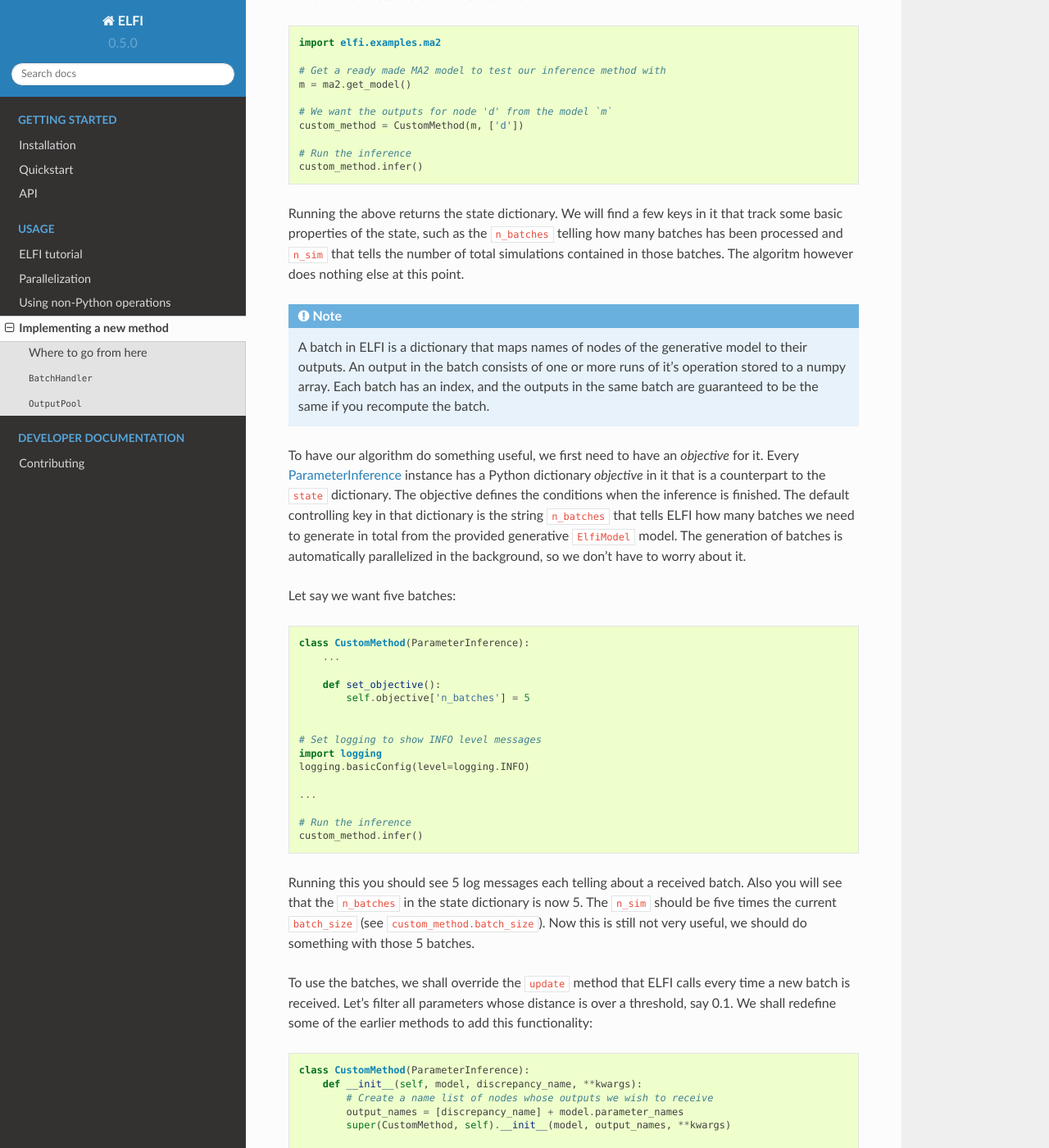
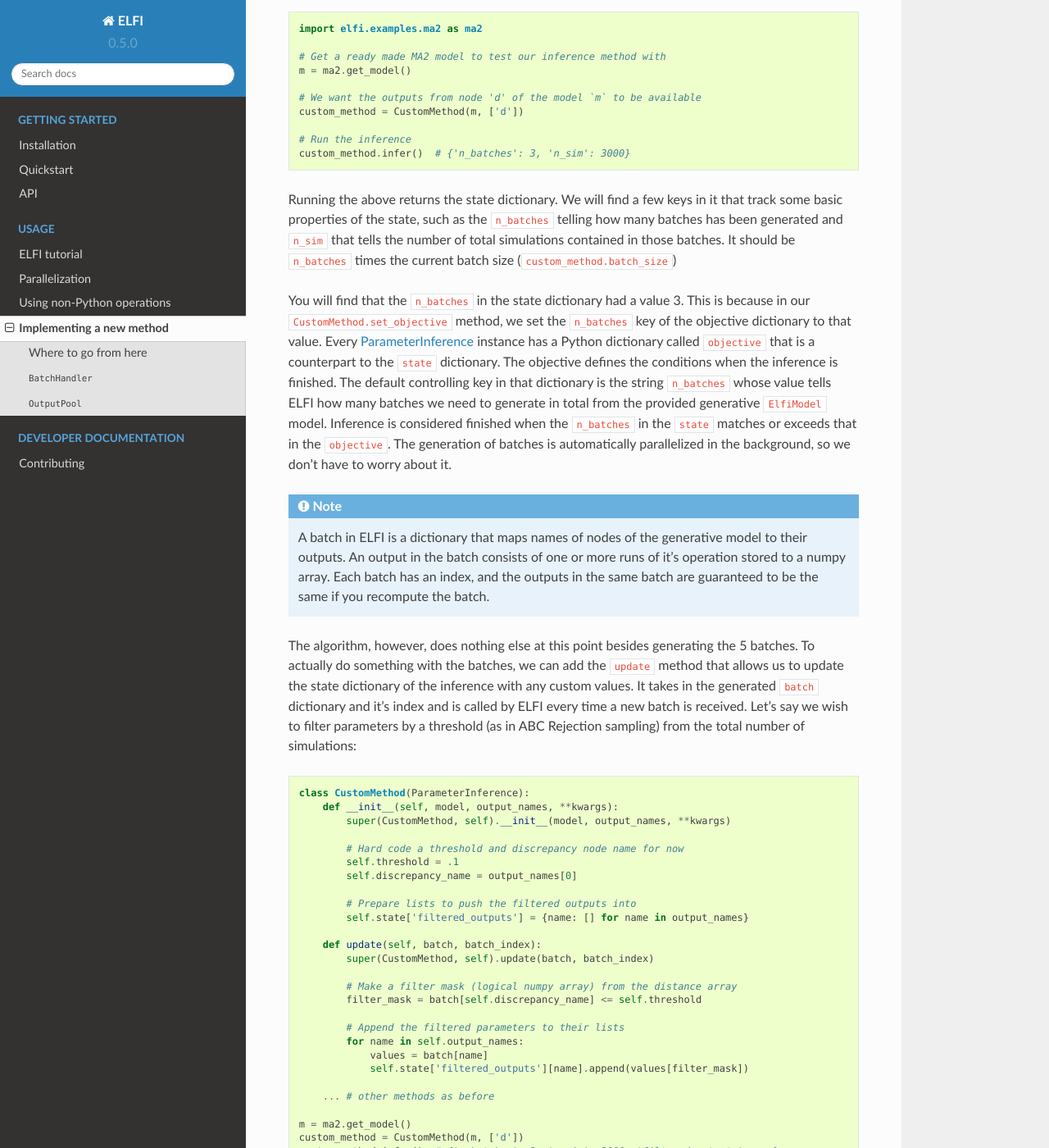
Before and after one commit to elfi-dev/elfi, a Sphinx documentation site: the page built from docs/usage/implementing-methods.rst, in a window 1280 px wide and 1400 px high, scrolled down 835 px. Shown: the whole window at 82% size. Built offline with Sphinx 7.4.7 and the Read the Docs theme 2.0.0, drawn with Linux system fonts in a browser that asks for light colours; some of the changed text lies outside the part shown.

Commit message:
Implementin a custom method documentation first version.

```diff
--- a/docs/usage/implementing-methods.rst
+++ b/docs/usage/implementing-methods.rst
@@ -1,10 +1,10 @@
 Implementing a new method
 =========================
 
-In this tutorial we lay out the basics for implement a custom parameter inference method
-using ELFI. ELFI provides many features out of the box, such as parallelization or random
-state handling. In a typical case these happen "automatically" behind the scenes when
-the algorithms are built on top of the provided interface classes.
+This tutorial provides the fundamentals for implementing custom parameter inference
+methods using ELFI. ELFI provides many features out of the box, such as parallelization or
+random state handling. In a typical case these happen "automatically" behind the scenes
+when the algorithms are built on top of the provided interface classes.
 
 The base class for parameter inference classes is the `ParameterInference`_ interface
 which is found from the ``elfi.methods.parameter_inference`` module. Among the methods in
@@ -16,15 +16,14 @@
 methods to create a working algorithm in ELFI::
 
     from elfi.methods.parameter_inference import ParameterInference
-    from elfi.methods.result import Result
 
     class CustomMethod(ParameterInference):
 
         def __init__(self, model, output_names, **kwargs):
             super(CustomMethod, self).__init__(model, output_names, **kwargs)
 
-        def set_objective(self, *args, **kwargs):
-            pass
+        def set_objective(self):
+            self.objective['n_batches'] = 3
 
         def extract_result(self):
             return self.state
@@ -34,114 +33,208 @@
 however return the member ``state`` dictionary that stores all the current state
 information of the inference. Let's make now an instance of our method and run it::
 
-    import elfi.examples.ma2
+    import elfi.examples.ma2 as ma2
 
     # Get a ready made MA2 model to test our inference method with
     m = ma2.get_model()
 
-    # We want the outputs for node 'd' from the model `m`
+    # We want the outputs from node 'd' of the model `m` to be available
     custom_method = CustomMethod(m, ['d'])
 
     # Run the inference
-    custom_method.infer()
+    custom_method.infer()  # {'n_batches': 3, 'n_sim': 3000}
 
 Running the above returns the state dictionary. We will find a few keys in it that track
 some basic properties of the state, such as the ``n_batches`` telling how many batches has
-been processed and ``n_sim`` that tells the number of total simulations contained in those
-batches. The algoritm however does nothing else at this point.
+been generated and ``n_sim`` that tells the number of total simulations contained in those
+batches. It should be ``n_batches`` times the current batch size
+(``custom_method.batch_size``)
+
+You will find that the ``n_batches`` in the state dictionary had a value 3. This is
+because in our ``CustomMethod.set_objective`` method, we set the ``n_batches`` key of the
+objective dictionary to that value. Every `ParameterInference`_ instance has a Python
+dictionary called ``objective`` that is a counterpart to the ``state`` dictionary. The
+objective defines the conditions when the inference is finished. The default controlling
+key in that dictionary is the string ``n_batches`` whose value tells ELFI how many batches
+we need to generate in total from the provided generative ``ElfiModel`` model. Inference
+is considered finished when the ``n_batches`` in the ``state`` matches or exceeds that in
+the ``objective``. The generation of batches is automatically parallelized in the
+background, so we don't have to worry about it.
 
 .. note:: A batch in ELFI is a dictionary that maps names of nodes of the generative model
    to their outputs. An output in the batch consists of one or more runs of it's operation
    stored to a numpy array. Each batch has an index, and the outputs in the same batch are
    guaranteed to be the same if you recompute the batch.
 
-To have our algorithm do something useful, we first need to have an *objective* for it.
-Every `ParameterInference`_ instance has a Python dictionary `objective` in it that is a
-counterpart to the ``state`` dictionary. The objective defines the conditions when the
-inference is finished. The default controlling key in that dictionary is the string
-``n_batches`` that tells ELFI how many batches we need to generate in total from the
-provided generative ``ElfiModel`` model. The generation of batches is automatically
-parallelized in the background, so we don't have to worry about it.
-
-Let say we want five batches::
+The algorithm, however, does nothing else at this point besides generating the 5 batches.
+To actually do something with the batches, we can add the ``update`` method that allows us
+to update the state dictionary of the inference with any custom values. It takes in the
+generated ``batch`` dictionary and it's index and is called by ELFI every time a new batch
+is received. Let's say we wish to filter parameters by a threshold (as in ABC Rejection
+sampling) from the total number of simulations::
 
     class CustomMethod(ParameterInference):
-        ...
+        def __init__(self, model, output_names, **kwargs):
+            super(CustomMethod, self).__init__(model, output_names, **kwargs)
 
-        def set_objective():
-            self.objective['n_batches'] = 5
+            # Hard code a threshold and discrepancy node name for now
+            self.threshold = .1
+            self.discrepancy_name = output_names[0]
 
+            # Prepare lists to push the filtered outputs into
+            self.state['filtered_outputs'] = {name: [] for name in output_names}
 
-    # Set logging to show INFO level messages
-    import logging
-    logging.basicConfig(level=logging.INFO)
+        def update(self, batch, batch_index):
+            super(CustomMethod, self).update(batch, batch_index)
 
-    ...
+            # Make a filter mask (logical numpy array) from the distance array
+            filter_mask = batch[self.discrepancy_name] <= self.threshold
 
-    # Run the inference
-    custom_method.infer()
+            # Append the filtered parameters to their lists
+            for name in self.output_names:
+                values = batch[name]
+                self.state['filtered_outputs'][name].append(values[filter_mask])
 
-Running this you should see 5 log messages each telling about a received batch. Also you
-will see that the ``n_batches`` in the state dictionary is now 5. The ``n_sim`` should be
-five times the current ``batch_size`` (see ``custom_method.batch_size``). Now this is
-still not very useful, we should do something with those 5 batches.
+        ... # other methods as before
 
-To use the batches, we shall override the ``update`` method that ELFI calls every time a
-new batch is received. Let's filter all parameters whose distance is over a threshold, say
-0.1. We shall redefine some of the earlier methods to add this functionality::
+    m = ma2.get_model()
+    custom_method = CustomMethod(m, ['d'])
+    custom_method.infer()  # {'n_batches': 3, 'n_sim': 3000, 'filtered_outputs': ...}
+
+After running this you should have in the returned state dictionary the
+``filtered_outputs`` key containing filtered distances for node ``d`` from the 3 batches.
+
+.. note:: The reason for the imposed structure in ``ParameterInference`` is to encourage a
+   design where one can advance the inference iteratively using the ``iterate`` method.
+   This makes it possible to stop at any point, check the current state and to be able to
+   continue. This is important as there are usually many moving parts, such as summary
+   statistic choices or deciding a good discrepancy function.
+
+Now to be useful, we should allow the user to set the different options - the 3 batches is
+not going to take her very far. The user also probably thinks in terms of simulations
+rather than batches. ELFI allows you to replace the ``n_batches`` with ``n_sim`` key
+in the objective to spare you from turning ``n_sim`` to ``n_batches`` in the code. Just
+note that the ``n_sim`` in the state will always be in multiples of the ``batch_size``.
+
+Let's modify the algorithm so, that the user can pass the threshold, the name of the
+discrepancy node and the number of simulations. And let's also add the parameters to the
+outputs::
 
     class CustomMethod(ParameterInference):
-        def __init__(self, model, discrepancy_name, **kwargs):
+        def __init__(self, model, discrepancy_name, threshold, **kwargs):
             # Create a name list of nodes whose outputs we wish to receive
             output_names = [discrepancy_name] + model.parameter_names
             super(CustomMethod, self).__init__(model, output_names, **kwargs)
 
+            self.threshold = threshold
             self.discrepancy_name = discrepancy_name
 
             # Prepare lists to push the filtered outputs into
             self.state['filtered_outputs'] = {name: [] for name in output_names}
 
-        ...
+        def set_objective(self, n_sim):
+            self.objective['n_sim'] = n_sim
 
-        def update(self, batch, batch_index):
-            super(CustomMethod, self).update(batch, batch_index)
-
-            # Make a filter mask (logical numpy array) from the distance array
-            filter_mask = batch[self.discrepancy_name] <= .1
-
-            for name in self.output_names:
-                # Take the output values from the batch
-                values = batch[name]
-                # Add the filtered values to its list
-                self.state['filtered_outputs'][name].append(values[filter_mask])
+        ... # other methods as before
 
     # Run it
-    custom_method = CustomMethod(m, 'd', batch_size=1000)
-    custom_method.infer()
+    custom_method = CustomMethod(m, 'd', threshold=.1, batch_size=1000)
+    custom_method.infer(n_sim=2000)  # {'n_batches': 2, 'n_sim': 2000, 'filtered_outputs': ...}
 
-.. note:: The reason for the imposed structure in ``ParameterInference`` is to encourage a
-   design where one can advance the inference iteratively, that is, to stop at any point,
-   check the current state and to be able to continue. This makes it possible to effectively
-   stop early and tune the inference as there are usually many moving parts, such as summary
-   statistic choices or deciding the best discrepancy function.
+Calling the inference method now returns the state dictionary that has also the filtered
+parameters in it from each of the batches. Note that any arguments given to the ``infer``
+method are passed to the ``set_objective`` method.
 
-Calling the inference method now returns the state dictionary that has the filtered
-parameters in it from each of the batches. The last step to complete the algorithm is to
-convert the state dict to a more user friendly format in the ``extract_result`` method.
-We will convert the result to a ``elfi.methods.result.Result`` object and return it. Below
-is the final implementation of our inference method class::
+Now due to the structure of the algorithm the user can immediately continue from this
+state::
 
-    fefe
+    # Continue inference from the previous state (with n_sim=2000)
+    custom_method.infer(n_sim=4000) # {'n_batches': 4, 'n_sim': 4000, 'filtered_outputs': ...}
+
+    # Or use it iteratively
+    custom_method.set_objective(n_sim=6000)
+
+    custom_method.iterate()
+    assert custom_method.finished == False
+    # Investigate the current state
+    custom_method.extract_result()  # {'n_batches': 5, 'n_sim': 5000, 'filtered_outputs': ...}
+
+    self.iterate()
+    assert custom_method.finished
+    custom_method.extract_result()  # {'n_batches': 6, 'n_sim': 6000, 'filtered_outputs': ...}
+
+This works, because the state is stored into the ``custom_method`` instance, and we only
+change the objective. Also ELFI calls ``iterate`` internally in the ``infer`` method.
+
+The last finishing touch to our algorithm is to convert the ``state`` dict to a more user
+friendly format in the ``extract_result`` method. First we want to convert the list of
+filtered arrays from the batches to a numpy array. We will then wrap the result to a
+``elfi.methods.results.Sample`` object and return it instead of the ``state`` dict. Below
+is the final complete implementation of our inference method class::
+
+   import numpy as np
+
+   from elfi.methods.parameter_inference import ParameterInference
+   from elfi.methods.results import Sample
+
+
+   class CustomMethod(ParameterInference):
+       def __init__(self, model, discrepancy_name, threshold, **kwargs):
+           # Create a name list of nodes whose outputs we wish to receive
+           output_names = [discrepancy_name] + model.parameter_names
+           super(CustomMethod, self).__init__(model, output_names, **kwargs)
+
+           self.threshold = threshold
+           self.discrepancy_name = discrepancy_name
+
+           # Prepare lists to push the filtered outputs into
+           self.state['filtered_outputs'] = {name: [] for name in output_names}
+
+       def set_objective(self, n_sim):
+           self.objective['n_sim'] = n_sim
+
+       def update(self, batch, batch_index):
+           super(CustomMethod, self).update(batch, batch_index)
+
+           # Make a filter mask (logical numpy array) from the distance array
+           filter_mask = batch[self.discrepancy_name] <= self.threshold
+
+           # Append the filtered parameters to their lists
+           for name in self.output_names:
+               values = batch[name]
+               self.state['filtered_outputs'][name].append(values[filter_mask])
+
+       def extract_result(self):
+           filtered_outputs = self.state['filtered_outputs']
+           outputs = {name: np.concatenate(filtered_outputs[name]) for name in self.output_names}
+
+           return Sample(
+               method_name='CustomMethod',
+               outputs=outputs,
+               parameter_names=self.parameter_names,
+               discrepancy_name=self.discrepancy_name,
+               n_sim=self.state['n_sim'],
+               threshold=self.threshold
+               )
+
+Running the above should now produce an user friendly output::
+
+   Method: CustomMethod
+   Number of posterior samples: 82
+   Number of simulations: 10000
+   Threshold: 0.1
+   Posterior means: t1: 0.687, t2: 0.152
+
 
 Where to go from here
 .....................
 
 When implementing your own method it is advisable to read the documentation of the
 `ParameterInference`_ class. In addition we recommend reading the ``Rejection``, ``SMC``
-and/or ``BayesianOptimization`` class implementations from the source to get you going
-faster. These methods feature e.g. how to inject values from outside into the ELFI
-model (acquisition functions in BayesianOptimization), how to modify the user provided
-model to get e.g. the pdf:s of the parameters (SMC) and so forth.
+and/or ``BayesianOptimization`` class implementations from the source for some more
+advanced techniques. These methods feature e.g. how to inject values from outside into the
+ELFI model (acquisition functions in BayesianOptimization), how to modify the user
+provided model to get e.g. the pdf:s of the parameters (SMC) and so forth.
 
 Good to know
 ------------
```
Also changed, not shown: docs/api.rst (+9 -4 lines), 1 other file.
